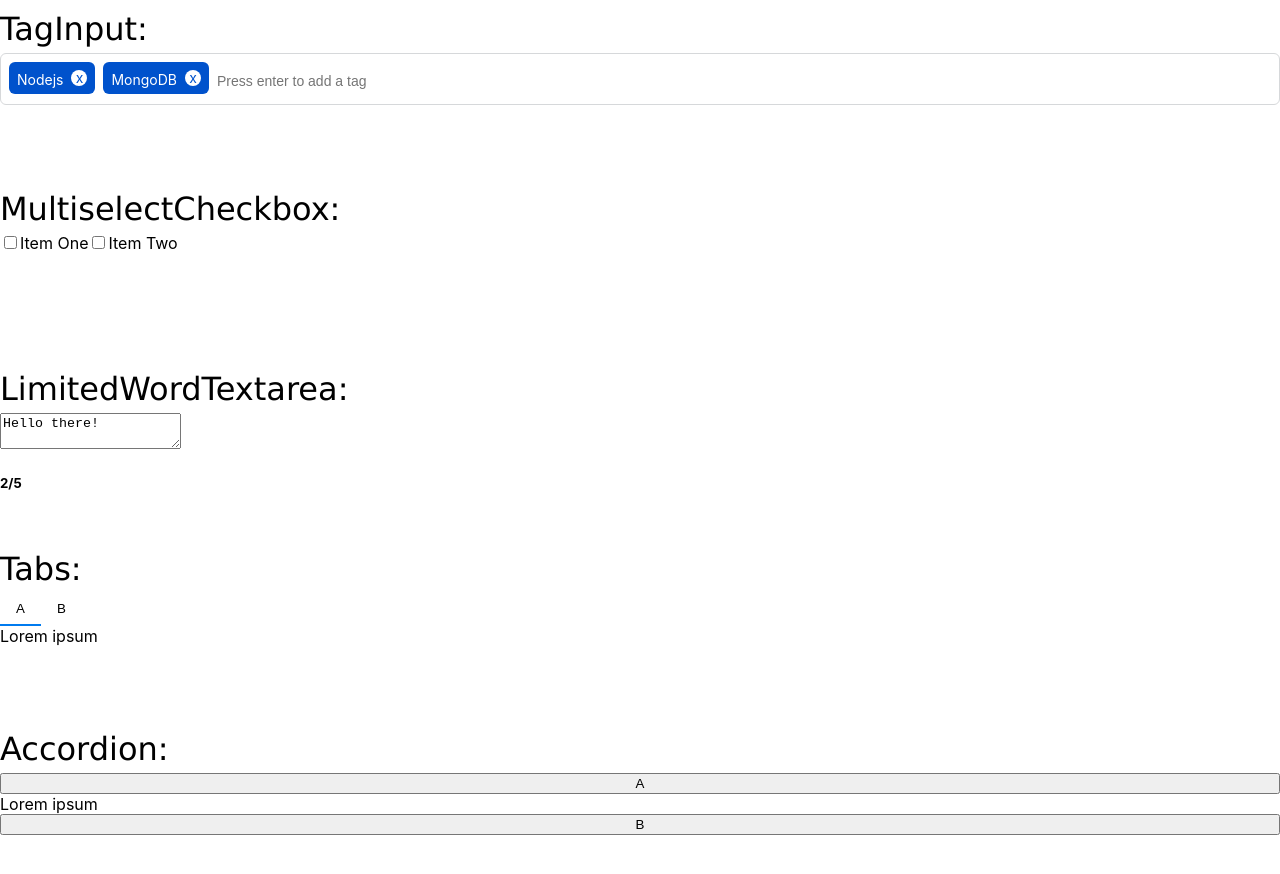
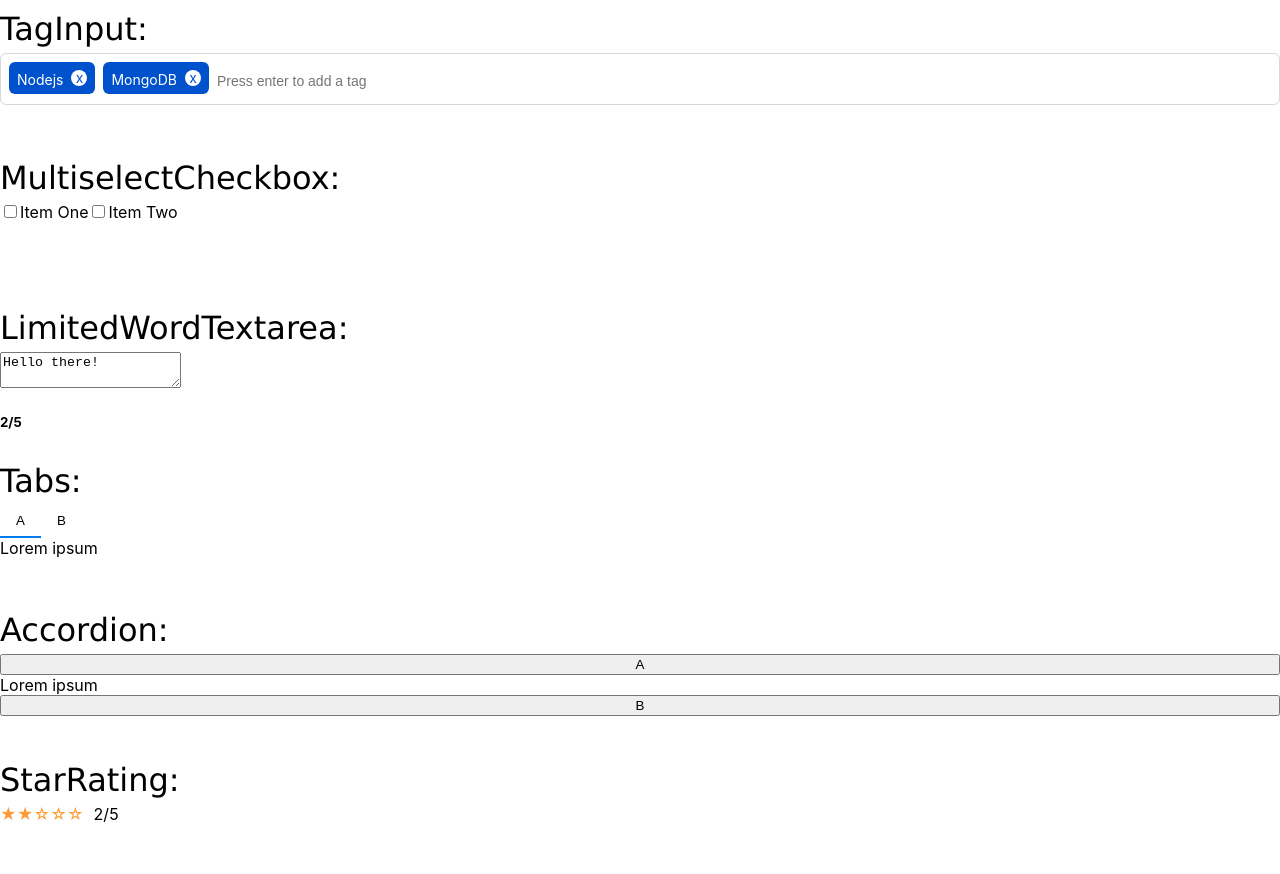
Before and after one commit to Lucas-Yi/30SecondsOfCode, a React (Create React App) app: page / in a window 1280 px wide. Shown: the top 874 px of the page. Built offline with nearby package versions, Linux system fonts and the light colour scheme.

Commit message:
StarRating Added

```diff
--- a/src/App.js
+++ b/src/App.js
@@ -4,6 +4,8 @@ import MultiselectCheckbox from './components/MultiselectCheckbox'
 import LimitedWordTextarea from "./components/LimitedWordTextarea"
 import {Tabs, TabItem} from "./components/Tabs"
 import {Accordion, AccordionItem} from "./components/Accordion"
+import StarRating from "./components/StarRating"
+
 function App() {
   // options for MultiselectCheckbox
   const options = [{ label: 'Item One' }, { label: 'Item Two' }];
@@ -44,6 +46,10 @@ function App() {
           </AccordionItem>
         </Accordion>
       </div>
+      <div>
+        <p>StarRating:</p>
+        <StarRating value={2} />
+      </div>
     </div>
   );
 }
--- /dev/null
+++ b/src/components/StarRating.js
@@ -0,0 +1,43 @@
+import React, { useState } from "react"
+import "../css/starRating.css"
+
+const Star = ({marked, starId})=>{
+    return <span data-star-id={starId} className="star" role="button">
+        {marked? '\u2605':'\u2606'}
+    </span>
+}
+
+const StarRating = ({value})=>{
+
+    const [rating, setRating] = useState(value || 0)
+    const [selection, setSelection] = useState(0)
+
+    const hoverOver = event => {
+        let val = 0;
+        if (event && event.target && event.target.getAttribute('data-star-id'))
+          val = event.target.getAttribute('data-star-id');
+        setSelection(val);
+      };
+
+    return(
+        <div
+            onClick={e => setRating(e.target.getAttribute('data-star-id') || rating)}
+            onMouseOver={hoverOver}
+            onMouseOut={()=>setSelection(null)}
+        >
+            {Array.from({length:5}, (_, i)=>(
+                <Star
+                    starId={i+1}
+                    key={i+1}
+                    marked={selection? selection>=i+1 : rating>=i+1}
+                />
+            ))}
+            <span style={{marginLeft:10}}>
+                {rating}/5
+            </span>
+        </div>
+    )
+
+}
+
+export default StarRating
--- /dev/null
+++ b/src/css/starRating.css
@@ -0,0 +1,4 @@
+.star {
+    color: #ff9933;
+    cursor: pointer;
+  }
```
